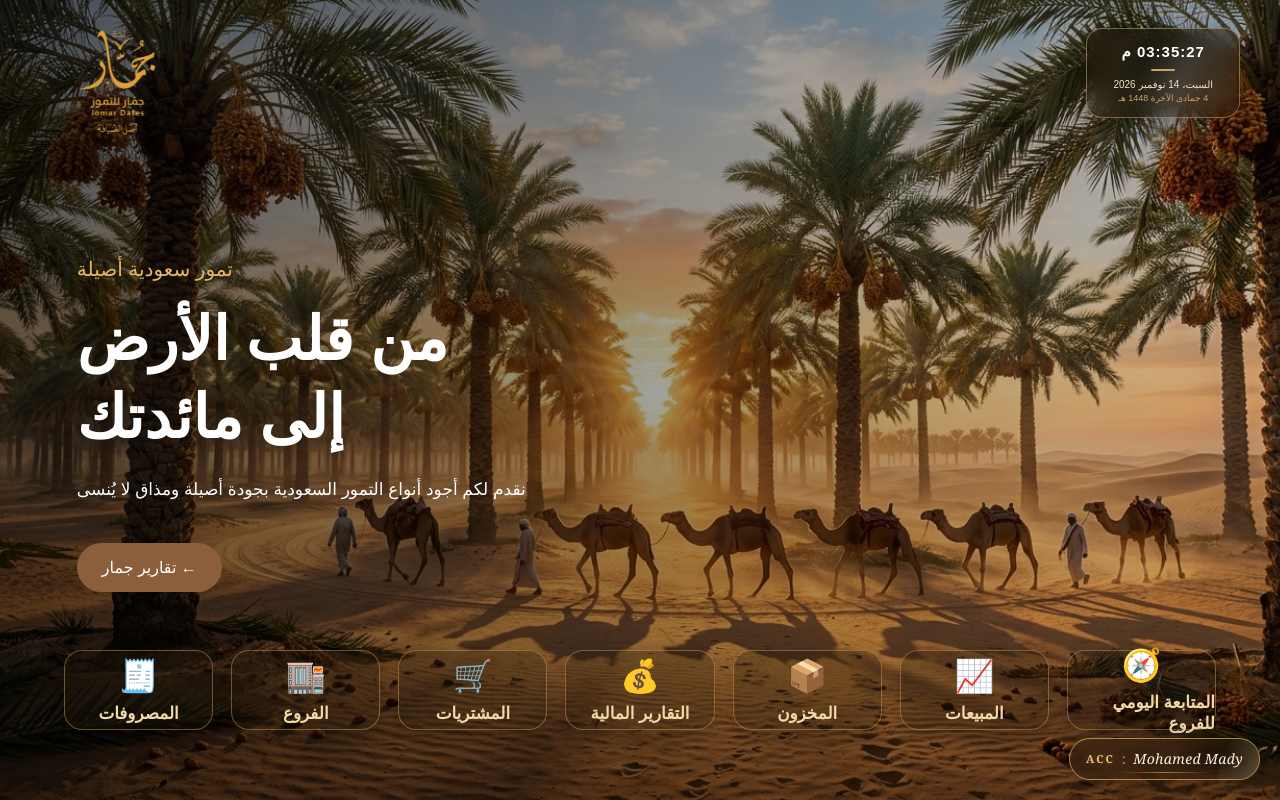
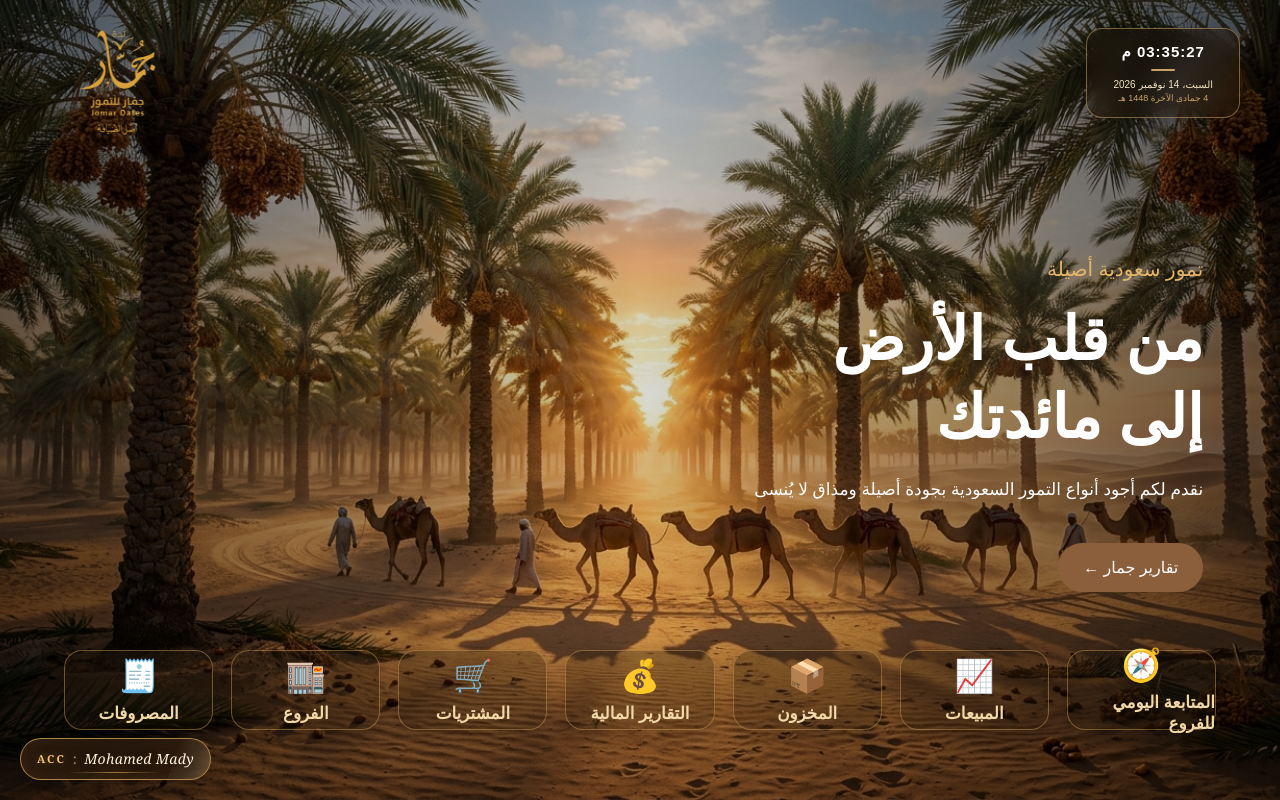
Before and after one commit to mohamedmady1456-cyber/jommar-date, a plain HTML site: page index.html in a window 1280 px wide. Drawn offline with Linux system fonts and the light colour scheme.

Commit message:
Add files via upload

```diff
--- a/style.css
+++ b/style.css
@@ -8,12 +8,14 @@ body {
 }
 
 .hero {
+    position: relative;
     min-height: 100vh;
     background-image:
         linear-gradient(
             90deg,
-            rgba(0, 0, 0, 0.60),
-            rgba(0, 0, 0, 0.15)
+            rgba(0, 0, 0, 0.60) 0%,
+            rgba(0, 0, 0, 0.15) 50%,
+            rgba(0, 0, 0, 0.60) 100%
         ),
         url("palm.jpg");
 
@@ -50,11 +52,21 @@ nav a,
     border: 1px solid white;
     border-radius: 30px;
     padding: 12px 20px;
+    position: fixed;
+    bottom: 20px;
+    left: 20px;      /* التوقيع على اليسار */
+    right: auto;
+    z-index: 1000;
 }
 
+/* النص على اليمين */
 .hero-content {
     max-width: 650px;
     padding: 70px 6%;
+    margin-left: auto;
+    margin-right: 0;
+    text-align: right;
+    direction: rtl;
 }
 
 .eyebrow {
@@ -82,17 +94,6 @@ nav a,
     color: white;
     text-decoration: none;
 }
-.contact-btn {
-    position: fixed;
-    bottom: 20px;
-    right: 20px;
-    z-index: 1000;
-}
-
-.hero {
-  position: relative;
-}
-
 
 .hero-cards {
   position: absolute;
@@ -106,7 +107,6 @@ nav a,
   gap: 18px;
   direction: rtl;
 }
-
 
 .hero-card {
   display: flex;
@@ -212,8 +212,9 @@ nav a,
   to { opacity: 1; transform: translateY(0); filter: blur(0); }
 }
 
+/* بيدخل من اليمين */
 @keyframes cinematic-content {
-  from { opacity: 0; transform: translateX(-35px); filter: blur(5px); }
+  from { opacity: 0; transform: translateX(35px); filter: blur(5px); }
   to { opacity: 1; transform: translateX(0); filter: blur(0); }
 }
 
```
